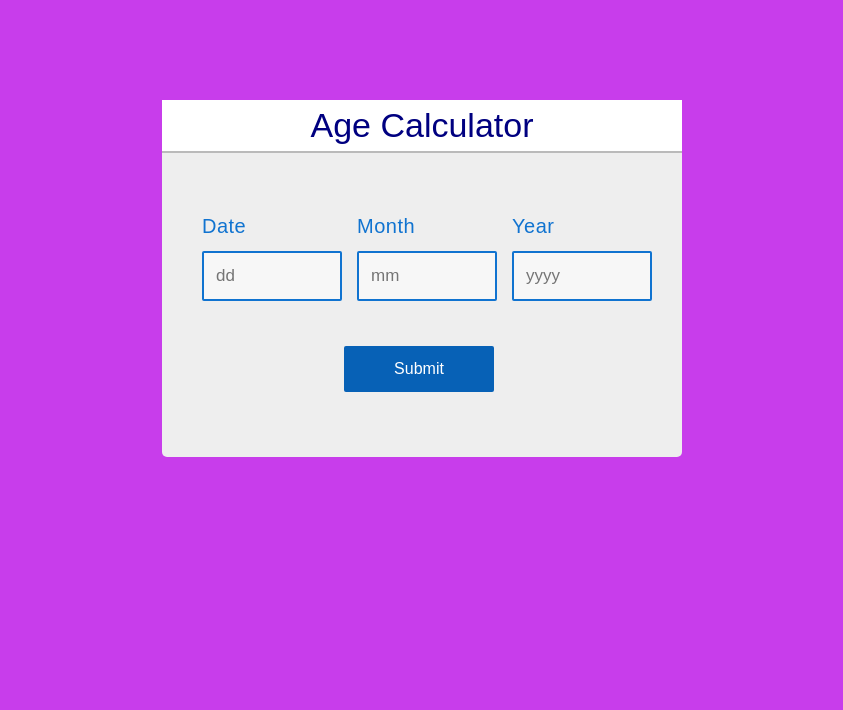
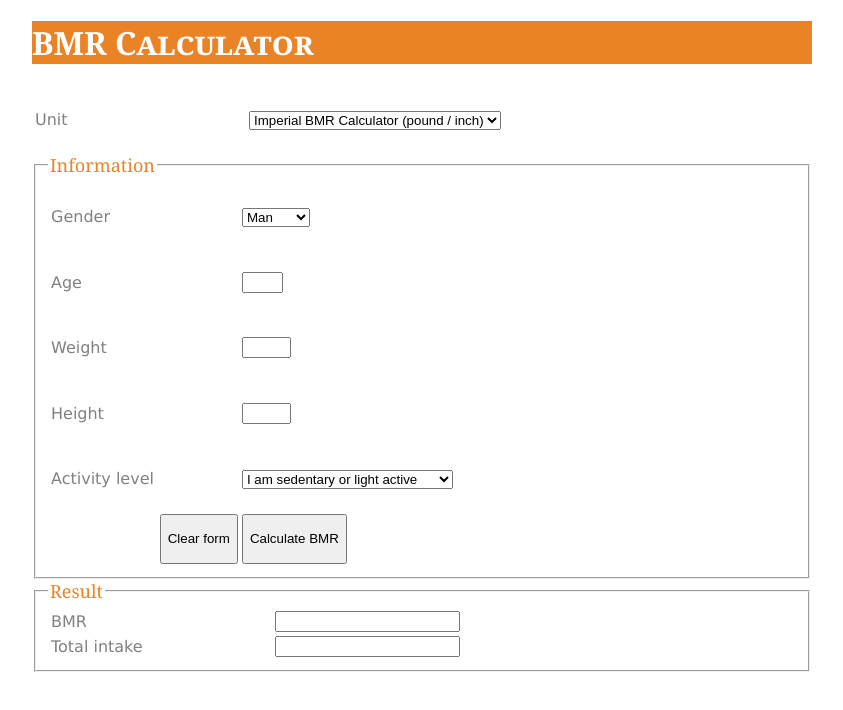
Before and after one commit to arin2002/Hacktoberfest-2022, a plain HTML site: page index.html in a window 1280 px wide. Shown: the whole page, without its empty margins (218-1061 px from the left). Drawn offline with Linux system fonts and the light colour scheme.

Commit message:
Add files via upload

```diff
--- /dev/null
+++ b/bmr.js
@@ -0,0 +1,94 @@
+function CalculateBMR() {
+
+    //Value alert
+    if (document.BMR.Weight.value.length == 0) {
+            alert('Enter your weight');
+            return false;
+        }
+
+        if (document.BMR.Height.value.length == 0) {
+            alert('Enter your height');
+            return false;
+        }
+        if (document.BMR.Age.value.length == 0) {
+            alert('Enter your age');
+            return false;
+        }
+
+    //Metric
+        if (document.BMR.mySelect.value == "Metric") {
+            //Man
+            if (document.getElementById("Man").selected)
+            {
+                document.BMR.BMRResult.value = 66.5 + (13.75 * (document.BMR.Weight.value)) + (5.003 * (document.BMR.Height.value)) - (6.755 * (document.BMR.Age.value));
+
+                if (document.getElementById("light").selected) {
+                    document.BMR.Result.value = 1.53 * (66.5 + (13.75 * (document.BMR.Weight.value)) + (5.003 * (document.BMR.Height.value)) - (6.755 * (document.BMR.Age.value)));
+                }
+                if (document.getElementById("moderately").selected) {
+                    document.BMR.Result.value = 1.76 *(66.5 + (13.75 * (document.BMR.Weight.value)) + (5.003 * (document.BMR.Height.value)) - (6.755 * (document.BMR.Age.value)));
+                }
+                if (document.getElementById("vigorously").selected) {
+                    document.BMR.Result.value = 2.25 * (66.5 + (13.75 * (document.BMR.Weight.value)) + (5.003 * (document.BMR.Height.value)) - (6.755 * (document.BMR.Age.value)));
+                }
+
+            }
+
+            //Woman
+            if (document.getElementById("Woman").selected)
+            {
+                document.BMR.BMRResult.value = 655.1 + (9.563 * (document.BMR.Weight.value)) + (1.850 * (document.BMR.Height.value)) - (4.676 * (document.BMR.Age.value));
+
+                if (document.getElementById("light").selected)
+                {
+                    document.BMR.Result.value = 1.53 * (655.1 + (9.563 * (document.BMR.Weight.value)) + (1.850 * (document.BMR.Height.value)) - (4.676 * (document.BMR.Age.value)));
+                }
+                if (document.getElementById("moderately").selected)
+                {
+                    document.BMR.Result.value = 1.76 * (655.1 + (9.563 * (document.BMR.Weight.value)) + (1.850 * (document.BMR.Height.value)) - (4.676 * (document.BMR.Age.value)));
+                }
+                if (document.getElementById("vigorously").selected)
+                {
+                    document.BMR.Result.value = 2.25 * (655.1 + (9.563 * (document.BMR.Weight.value)) + (1.850 * (document.BMR.Height.value)) - (4.676 * (document.BMR.Age.value)));
+                }
+
+            }
+        }
+
+    //Imperial
+        else {
+            //Man
+            if (document.getElementById("Man").selected)
+            {
+                document.BMR.BMRResult.value = 66 + (6.2 * (document.BMR.Weight.value)) + (12.7 * (document.BMR.Height.value)) - (6.76 * (document.BMR.Age.value));
+
+                if (document.getElementById("light").selected)
+                {
+                    document.BMR.Result.value = 1.53 * (66 + (6.2 * (document.BMR.Weight.value)) + (12.7 * (document.BMR.Height.value)) - (6.76 * (document.BMR.Age.value)));
+                }
+                if (document.getElementById("moderately").selected) {
+                    document.BMR.Result.value = 1.76 * (66 + (6.2 * (document.BMR.Weight.value)) + (12.7 * (document.BMR.Height.value)) - (6.76 * (document.BMR.Age.value)));
+                }
+                if (document.getElementById("vigorously").selected) {
+                    document.BMR.Result.value = 2.25 * (66 + (6.2 * (document.BMR.Weight.value)) + (12.7 * (document.BMR.Height.value)) - (6.76 * (document.BMR.Age.value)));
+                }
+
+            }
+            //Woman
+            if (document.getElementById("Woman").selected)
+            {
+                document.BMR.BMRResult.value = 655.1 + (4.35 * (document.BMR.Weight.value)) + (4.7 * (document.BMR.Height.value)) - (4.7 * (document.BMR.Age.value));
+
+                if (document.getElementById("light").selected) {
+                    document.BMR.Result.value = 1.53 * (655.1 + (4.35 * (document.BMR.Weight.value)) + (4.7 * (document.BMR.Height.value)) - (4.7 * (document.BMR.Age.value)));
+                }
+                if (document.getElementById("moderately").selected) {
+                    document.BMR.Result.value = 1.76 * (655.1 + (4.35 * (document.BMR.Weight.value)) + (4.7 * (document.BMR.Height.value)) - (4.7 * (document.BMR.Age.value)));
+                }
+                if (document.getElementById("vigorously").selected) {
+                    document.BMR.Result.value = 2.25 * (655.1 + (4.35 * (document.BMR.Weight.value)) + (4.7 * (document.BMR.Height.value)) - (4.7 * (document.BMR.Age.value)));
+                }
+
+            }
+        }
+    }
--- a/index.html
+++ b/index.html
@@ -1,34 +1,105 @@
 <!DOCTYPE html>
-<html lang="en">
+<html>
 <head>
-    <meta charset="UTF-8">
-    <meta http-equiv="X-UA-Compatible" content="IE=edge">
-    <meta name="viewport" content="width=device-width, initial-scale=1.0">
-    <link rel="stylesheet" href="index.css">
-    <title>Age Calculator</title>
+<meta content="text/html; charset=utf-8" http-equiv="Content-Type">
+<script src="bmr.js"></script>
+<link rel="icon" href="../img/favicon.ico" type="image/x-icon">
+<title>BMR Calculator</title>
+<meta content="BMR Calculator, html, JS" name="keywords">
+<meta content="BMR Calculator using html with Javascript" name="description">
+<link href="styles.css" rel="stylesheet" type="text/css">
+<style type="text/css">
+.auto-style2 {
+	text-align: right;
+}
+.auto-style3 {
+	font-weight: normal;
+}
+.auto-style4 {
+	text-align: left;
+	font-weight: normal;
+}
+</style>
 </head>
+
 <body>
-    <div class="container">
-        <div class="base">
-            <h4>Age Calculator</h4>
-          </div>
-          <div class="block">
-            <p class="title">Date</p>
-            <input type="text" name="date" id="date" placeholder="dd" required="required" minlength="1" maxlength="2" />
-          </div>
-          <div class="block">
-            <p class="title">Month</p>
-            <input type="text" name="month" id="month" placeholder="mm" required="required" minlength="1" maxlength="2" />
-          </div>
-          <div class="block">
-            <p class="title">Year</p>
-            <input type="text" name="year" id="year" placeholder="yyyy" required="required" minlength="4" maxlength="4" />
-          </div>
-          <div class="base">
-            <input type="button" name="submit" value="Submit" onclick="age()" />
-           </div>
-          <div id="age"></div>
-    </div>
+<div id="allPage">
+
+<form name="BMR">
+
+<div><h1>BMR Calculator</h1></div>
+	<table style="width: 100%">
+		<tr>
+			<td style="width: 210px">
+			<h4 class="auto-style4">Unit</h4>
+			</td>
+			<td>
+			<select id="mySelect" tabindex="1">
+  <option value="Imperial">Imperial BMR Calculator (pound / inch)
+  <option value="Metric">Metric BMR Calculator (kg / cm)
+</select>
+		</tr>
+		</table>
+			<fieldset><legend>
+			Information</legend><table style="width: 100%">
+		<tr>
+			<td style="width: 260px; height: 26px;">
+			<h4 class="auto-style3">Gender</h4>
+			</td>
+			<td style="height: 26px">
+			<select name="Gender" size="1" tabindex="3">
+				<option id="Man">Man</option>
+				<option id="Woman">Woman</option>
+				</select>
+			</td>
+		</tr>
+
+				<tr>
+			<td style="width: 260px; height: 26px;"><h4 class="auto-style3">Age</h4></td>
+			<td style="height: 26px"><input type="text" name="Age" tabindex="5" size="2"></td>
+		</tr>
+
+		<tr>
+			<td style="width: 260px; height: 26px;"><h4 class="auto-style3">Weight</h4></td>
+			<td style="height: 26px">
+			<input type="text" name="Weight" tabindex="7" size="3"> </td>
+		</tr>
+
+		<tr>
+			<td style="width: 260px"><h4 class="auto-style3">Height</h4></td>
+			<td><input type="text" name="Height" tabindex="9" size="3"></td>
+		</tr>
+
+		<tr>
+			<td style="width: 260px; height: 26px;"><h4 class="auto-style3">Activity level</h4></td>
+			<td style="height: 26px">
+			<select name="Activity" tabindex="11">
+				<option id="light">I am sedentary or light active</option>
+				<option id="moderately">I am active or moderately active</option>
+				<option id="vigorously">I am vigorously active</option>
+				</select>
+			</td>
+
+		</tr>
+		<tr>
+			<td style="width: 260px" class="auto-style2">
+			<input type="reset" value="Clear form" tabindex="15" style="height: 50px"></td>
+			<td id="allPage">
+			<input type="button" value="Calculate BMR" onclick="CalculateBMR()" tabindex="13" style="height: 50px"></td>
+		</tr>
+
+		</table></fieldset>
+				<fieldset><legend>
+				Result</legend>
+		<table style="width: 100%">
+			<tr>
+				<td style="width: 220px;">BMR</td>
+			<td><input type="text" name="BMRResult"></td></tr>
+
+		<tr>
+			<td style="width: 220px">Total intake</td>
+			<td><input type="text" name="Result"></td></tr>
+			</table></fieldset>
+</form>
 </body>
-<script src="index.js"></script>
 </html>
--- /dev/null
+++ b/styles.css
@@ -0,0 +1,32 @@
+#allPage {
+	font-family: Verdana, Geneva, Tahoma, sans-serif;
+	color: #808080;
+	width: 780px;
+	margin-right: auto;
+	margin-left: auto;
+}
+h1 {
+	font-family: Cambria, Cochin, Georgia, Times, "Times New Roman", serif;
+	font-variant: small-caps;
+	text-transform: capitalize;
+	font-weight: bold;
+	background-color: #EA8326;
+	color: #FFFFFF;
+}
+
+legend {
+	font-family: Cambria, Cochin, Georgia, Times, "Times New Roman", serif;
+	color: #EA8326;
+	font-size: large;
+}
+footer {
+	color: #FFFFFF;
+	background-color: #EA8326;
+}
+a:link {
+	text-decoration: none;
+	color: #FFFFFF;
+}
+a:hover {
+	text-decoration: underline;
+}
```
